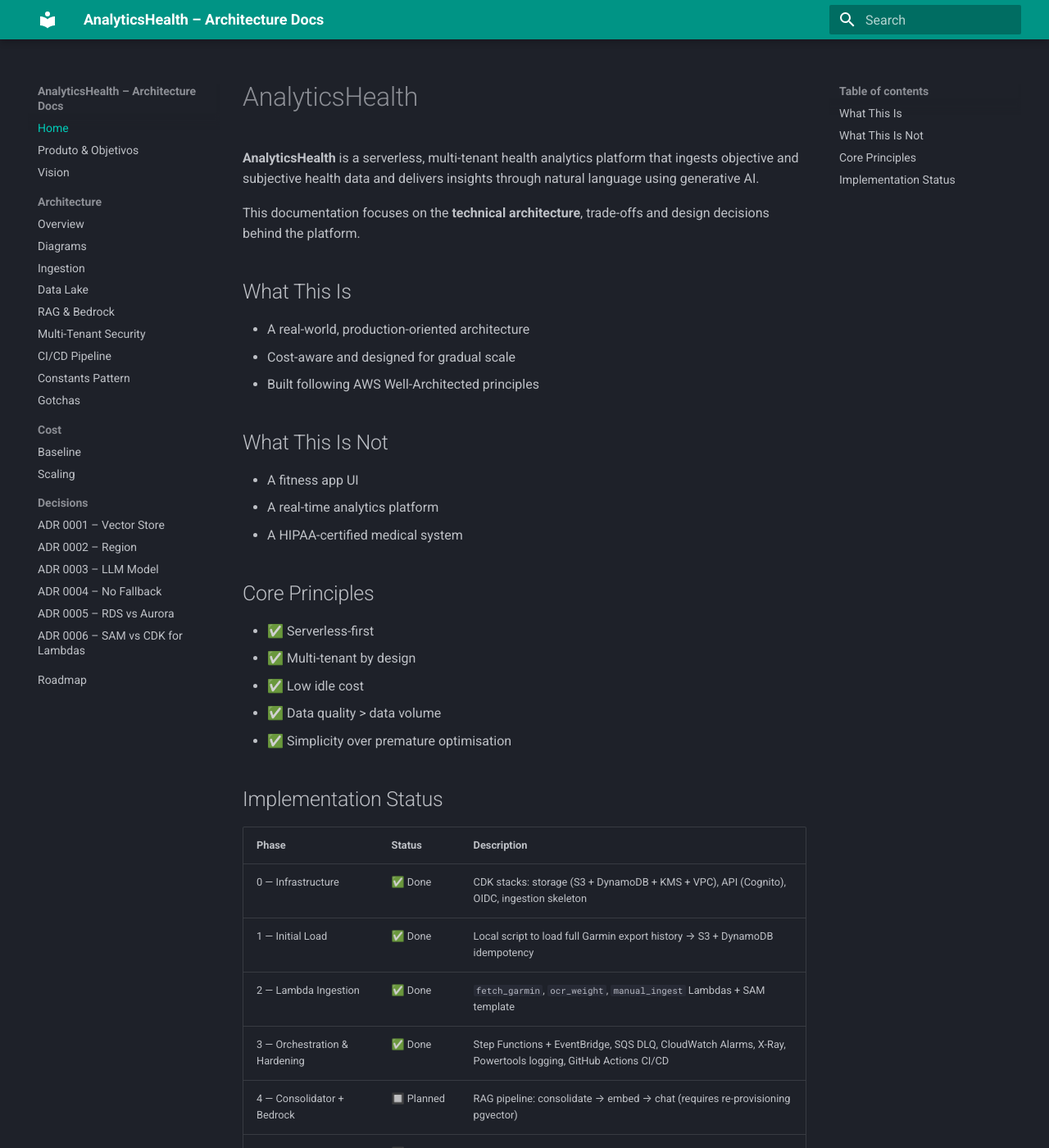
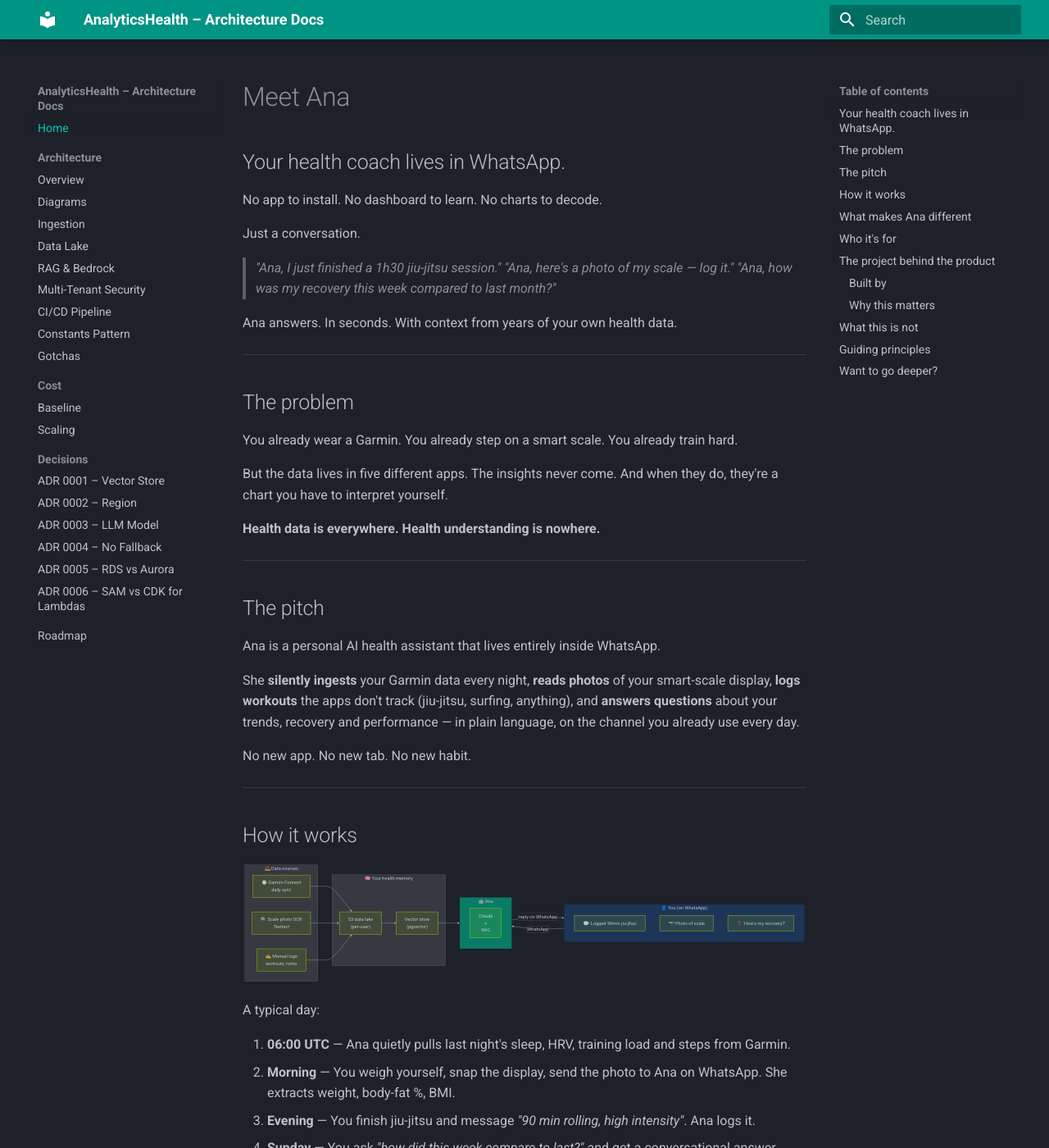
Before and after one commit to analyticshealth/analyticshealth-docs, an MkDocs documentation site: the page built from docs/index.md, in a window 1280 px wide and 1400 px high. Shown: the whole window at 82% size. Built offline with MkDocs 1.6.1 and Material for MkDocs 9.7.7, drawn with Linux system fonts in a browser that asks for light colours; some of the changed text lies outside the part shown.

Commit message:
chore(doc) product page

````diff
--- a/docs/index.md
+++ b/docs/index.md
@@ -1,33 +1,168 @@
-# AnalyticsHealth
+# Meet Ana
 
-**AnalyticsHealth** is a serverless, multi-tenant health analytics platform that ingests objective and subjective health data and delivers insights through natural language using generative AI.
+## Your health coach lives in WhatsApp.
 
-This documentation focuses on the **technical architecture**, trade-offs and design decisions behind the platform.
+No app to install. No dashboard to learn. No charts to decode.
 
-## What This Is
-- A real-world, production-oriented architecture
-- Cost-aware and designed for gradual scale
-- Built following AWS Well-Architected principles
+Just a conversation.
 
-## What This Is Not
-- A fitness app UI
-- A real-time analytics platform
-- A HIPAA-certified medical system
+> *"Ana, I just finished a 1h30 jiu-jitsu session."*
+> *"Ana, here's a photo of my scale — log it."*
+> *"Ana, how was my recovery this week compared to last month?"*
 
-## Core Principles
-- ✅ Serverless-first
-- ✅ Multi-tenant by design
-- ✅ Low idle cost
-- ✅ Data quality > data volume
-- ✅ Simplicity over premature optimisation
+Ana answers. In seconds. With context from years of your own health data.
 
-## Implementation Status
+---
 
-| Phase | Status | Description |
+## The problem
+
+You already wear a Garmin. You already step on a smart scale. You already train hard.
+
+But the data lives in five different apps. The insights never come. And when they do, they're a chart you have to interpret yourself.
+
+**Health data is everywhere. Health understanding is nowhere.**
+
+---
+
+## The pitch
+
+Ana is a personal AI health assistant that lives entirely inside WhatsApp.
+
+She **silently ingests** your Garmin data every night, **reads photos** of your smart-scale display, **logs workouts** the apps don't track (jiu-jitsu, surfing, anything), and **answers questions** about your trends, recovery and performance — in plain language, on the channel you already use every day.
+
+No new app. No new tab. No new habit.
+
+---
+
+## How it works
+
+```mermaid
+flowchart LR
+    subgraph User["👤 You (on WhatsApp)"]
+        MSG["💬 'Logged 90min jiu-jitsu'"]
+        IMG["📷 Photo of scale"]
+        Q["❓ 'How's my recovery?'"]
+    end
+
+    subgraph Ana["🤖 Ana"]
+        BRAIN["Claude<br/>+<br/>RAG"]
+    end
+
+    subgraph Sources["📥 Data sources"]
+        GARMIN["⌚ Garmin Connect<br/><i>daily sync</i>"]
+        OCR["🔍 Scale photo OCR<br/><i>Textract</i>"]
+        MANUAL["✍️ Manual logs<br/><i>workouts, notes</i>"]
+    end
+
+    subgraph Memory["🧠 Your health memory"]
+        LAKE["S3 data lake<br/>(per-user)"]
+        VEC["Vector store<br/>(pgvector)"]
+    end
+
+    User -->|WhatsApp| Ana
+    GARMIN --> LAKE
+    OCR --> LAKE
+    MANUAL --> LAKE
+    LAKE --> VEC
+    VEC --> Ana
+    Ana -->|reply on WhatsApp| User
+
+    style Ana fill:#0a7c66,stroke:#0a7c66,color:#fff
+    style User fill:#1d3557,stroke:#1d3557,color:#fff
+```
+
+A typical day:
+
+1. **06:00 UTC** — Ana quietly pulls last night's sleep, HRV, training load and steps from Garmin.
+2. **Morning** — You weigh yourself, snap the display, send the photo to Ana on WhatsApp. She extracts weight, body-fat %, BMI.
+3. **Evening** — You finish jiu-jitsu and message *"90 min rolling, high intensity"*. Ana logs it.
+4. **Sunday** — You ask *"how did this week compare to last?"* and get a conversational answer grounded in your actual data.
+
+You never open a dashboard. Because there isn't one.
+
+---
+
+## What makes Ana different
+
+| | Typical fitness app | **Ana** |
 |---|---|---|
-| 0 — Infrastructure | ✅ Done | CDK stacks: storage (S3 + DynamoDB + KMS + VPC), API (Cognito), OIDC, ingestion skeleton |
-| 1 — Initial Load | ✅ Done | Local script to load full Garmin export history → S3 + DynamoDB idempotency |
-| 2 — Lambda Ingestion | ✅ Done | `fetch_garmin`, `ocr_weight`, `manual_ingest` Lambdas + SAM template |
-| 3 — Orchestration & Hardening | ✅ Done | Step Functions + EventBridge, SQS DLQ, CloudWatch Alarms, X-Ray, Powertools logging, GitHub Actions CI/CD |
-| 4 — Consolidator + Bedrock | 🔲 Planned | RAG pipeline: consolidate → embed → chat (requires re-provisioning pgvector) |
-| 5 — Scale & Optimisation | 🔲 Planned | Multi-user onboarding, token budget controls, S3 replication |
+| Where it lives | Yet another app | WhatsApp — already on your phone |
+| Interface | Charts, rings, scores | Plain conversation |
+| Manual logging | Forms, dropdowns, taps | One sentence in a chat |
+| Scale data | Type it in | Send a photo |
+| Insights | You interpret | She explains |
+| Data ownership | Vendor cloud | Your own AWS account |
+
+---
+
+## Who it's for
+
+Ana is built **for one user first** — me. Then for a tight circle of family and close friends. Never as a public SaaS.
+
+That constraint is a feature: it lets the product stay opinionated, private and cheap to run, without compromising on production-grade engineering.
+
+---
+
+## The project behind the product
+
+AnalyticsHealth is also a **learning vehicle** — a way to develop hands-on expertise in applied AI on top of the AWS foundations I work with every day.
+
+### Built by
+
+[Lucas Simões Maistro](https://www.linkedin.com/in/lucassimoes/){target="_blank" rel="noopener"} — Solutions Architect at Volkswagen Digital Solutions, based in Cascais (Lisbon). 25+ years in software engineering and architecture, 15+ years teaching software engineering at university level (which is why the docs read the way they do).
+
+- AWS Certified Solutions Architect — Professional (2025)
+- AWS Certified Data Engineer — Associate (2025)
+- AWS Certified DevOps Engineer — Professional (2023)
+- Azure Solutions Architect Expert (2023)
+- [GitHub](https://github.com/lucassimoesmaistro){target="_blank" rel="noopener"}
+
+Background: jiu-jitsu black belt, marathoner, multi-sport for life. Ana is built on the data that comes from all of that.
+
+The name **Ana** is a tribute to my wife, [**Ana Paula**](https://www.linkedin.com/in/anapaulamoraissilva/){target="_blank" rel="noopener"} — and a natural acronym of **Ana**lyticsHealth.
+
+### Why this matters
+
+Three things I'm developing on this project at once:
+
+- **Applied AI** — a real RAG pipeline on Amazon Bedrock, with Claude as the reasoning engine
+- **Production-grade AWS architecture** — 100% IaC (CDK + SAM), GitHub OIDC, Landing Zone with SSO, Well-Architected from day one
+- **A real product with real data** — years of my own Garmin history, my own weight measurements, my own training. No synthetic datasets, no toy problems.
+
+In my day job I led an architecture redesign that took a data ingestion pipeline from **17 days to 9 hours** and cut its cost by **83%**. The same instinct — *idle cost should be zero, real cost should be justified* — drives every decision in Ana.
+
+---
+
+## What this is not
+
+- ❌ A public SaaS or commercial product
+- ❌ A mobile app or a web dashboard
+- ❌ A medical or clinically certified system
+- ❌ A real-time analytics platform (D-1 data is fine)
+
+---
+
+## Guiding principles
+
+| Principle | What it means in practice |
+|---|---|
+| **Conversation-only** | If it can't be done in a WhatsApp message, it doesn't ship |
+| **Idle cost ≈ $0** | Pay-per-use everywhere; nothing always-on while not in use |
+| **Your data, your account** | Single-tenant by design; `user_id` from JWT, never from request body |
+| **Real data, real trade-offs** | Privacy, idempotency, cost and failure tolerance are first-class concerns |
+| **Documented decisions** | Every meaningful choice has an ADR alongside the code |
+
+---
+
+## Want to go deeper?
+
+This is the product story. The rest of the site is the engineering behind it.
+
+- **[Architecture Overview](architecture/overview.md)** — the layered, event-driven design and the AWS services that power it
+- **[Diagrams](architecture/diagram.md)** — ingestion flow, RAG pipeline, multi-tenant data layout
+- **[RAG & Bedrock](architecture/rag-bedrock.md)** — how Ana retrieves context and reasons over it
+- **[Multi-Tenant Security](architecture/security-multitenant.md)** — defense-in-depth for per-user isolation
+- **[CI/CD Pipeline](architecture/cicd.md)** — GitHub OIDC, no long-lived credentials
+- **[Cost — Baseline](cost/baseline.md)** & **[Scaling](cost/scaling.md)** — the real numbers at 1, 10, and 100 users
+- **[Architecture Decisions (ADRs)](decisions/adr-0001-pgvector-vs-opensearch.md)** — every meaningful choice, documented
+- **[Roadmap](roadmap.md)** — what's done, what's next
--- a/docs/product.md
+++ /dev/null
@@ -1,153 +0,0 @@
-# Meet Ana
-
-## Your health coach lives in WhatsApp.
-
-No app to install. No dashboard to learn. No charts to decode.
-
-Just a conversation.
-
-> *"Ana, I just finished a 1h30 jiu-jitsu session."*
-> *"Ana, here's a photo of my scale — log it."*
-> *"Ana, how was my recovery this week compared to last month?"*
-
-Ana answers. In seconds. With context from years of your own health data.
-
----
-
-## The problem
-
-You already wear a Garmin. You already step on a smart scale. You already train hard.
-
-But the data lives in five different apps. The insights never come. And when they do, they're a chart you have to interpret yourself.
-
-**Health data is everywhere. Health understanding is nowhere.**
-
----
-
-## The pitch
-
-Ana is a personal AI health assistant that lives entirely inside WhatsApp.
-
-She **silently ingests** your Garmin data every night, **reads photos** of your smart-scale display, **logs workouts** the apps don't track (jiu-jitsu, surfing, anything), and **answers questions** about your trends, recovery and performance — in plain language, on the channel you already use every day.
-
-No new app. No new tab. No new habit.
-
----
-
-## How it works
-
-```mermaid
-flowchart LR
-    subgraph User["👤 You (on WhatsApp)"]
-        MSG["💬 'Logged 90min jiu-jitsu'"]
-        IMG["📷 Photo of scale"]
-        Q["❓ 'How's my recovery?'"]
-    end
-
-    subgraph Ana["🤖 Ana"]
-        BRAIN["Claude<br/>+<br/>RAG"]
-    end
-
-    subgraph Sources["📥 Data sources"]
-        GARMIN["⌚ Garmin Connect<br/><i>daily sync</i>"]
-        OCR["🔍 Scale photo OCR<br/><i>Textract</i>"]
-        MANUAL["✍️ Manual logs<br/><i>workouts, notes</i>"]
-    end
-
-    subgraph Memory["🧠 Your health memory"]
-        LAKE["S3 data lake<br/>(per-user)"]
-        VEC["Vector store<br/>(pgvector)"]
-    end
-
-    User -->|WhatsApp| Ana
-    GARMIN --> LAKE
-    OCR --> LAKE
-    MANUAL --> LAKE
-    LAKE --> VEC
-    VEC --> Ana
-    Ana -->|reply on WhatsApp| User
-
-    style Ana fill:#0a7c66,stroke:#0a7c66,color:#fff
-    style User fill:#1d3557,stroke:#1d3557,color:#fff
-```
-
-A typical day:
-
-1. **06:00 UTC** — Ana quietly pulls last night's sleep, HRV, training load and steps from Garmin.
-2. **Morning** — You weigh yourself, snap the display, send the photo to Ana on WhatsApp. She extracts weight, body-fat %, BMI.
-3. **Evening** — You finish jiu-jitsu and message *"90 min rolling, high intensity"*. Ana logs it.
-4. **Sunday** — You ask *"how did this week compare to last?"* and get a conversational answer grounded in your actual data.
-
-You never open a dashboard. Because there isn't one.
-
----
-
-## What makes Ana different
-
-| | Typical fitness app | **Ana** |
-|---|---|---|
-| Where it lives | Yet another app | WhatsApp — already on your phone |
-| Interface | Charts, rings, scores | Plain conversation |
-| Manual logging | Forms, dropdowns, taps | One sentence in a chat |
-| Scale data | Type it in | Send a photo |
-| Insights | You interpret | She explains |
-| Data ownership | Vendor cloud | Your own AWS account |
-
----
-
-## Who it's for
-
-Ana is built **for one user first** — me. Then for a tight circle of family and close friends. Never as a public SaaS.
-
-That constraint is a feature: it lets the product stay opinionated, private and cheap to run, without compromising on production-grade engineering.
-
----
-
-## The project behind the product
-
-AnalyticsHealth is also a **learning vehicle** — a way to develop hands-on expertise in applied AI on top of the AWS foundations I work with every day.
-
-### Built by
-
-[Lucas Simões Maistro](https://www.linkedin.com/in/lucassimoes/){target="_blank" rel="noopener"} — Solutions Architect at Volkswagen Digital Solutions, based in Cascais (Lisbon). 25+ years in software engineering and architecture, 15+ years teaching software engineering at university level (which is why the docs read the way they do).
-
-- AWS Certified Solutions Architect — Professional (2025)
-- AWS Certified Data Engineer — Associate (2025)
-- AWS Certified DevOps Engineer — Professional (2023)
-- Azure Solutions Architect Expert (2023)
-- [GitHub](https://github.com/lucassimoesmaistro){target="_blank" rel="noopener"}
-
-Background: jiu-jitsu black belt, marathoner, multi-sport for life. Ana is built on the data that comes from all of that.
-
-The name **Ana** is a tribute to my wife, [**Ana Paula**](https://www.linkedin.com/in/anapaulamoraissilva/){target="_blank" rel="noopener"} — and a natural acronym of **Ana**lyticsHealth.
-
-### Why this matters
-
-Three things I'm developing on this project at once:
-
-- **Applied AI** — a real RAG pipeline on Amazon Bedrock, with Claude as the reasoning engine
-- **Production-grade AWS architecture** — 100% IaC (CDK + SAM), GitHub OIDC, Landing Zone with SSO, Well-Architected from day one
-- **A real product with real data** — years of my own Garmin history, my own weight measurements, my own training. No synthetic datasets, no toy problems.
-
-In my day job I led an architecture redesign that took a data ingestion pipeline from **17 days to 9 hours** and cut its cost by **83%**. The same instinct — *idle cost should be zero, real cost should be justified* — drives every decision in Ana.
-
----
-
-## What this is not
-
-- ❌ A public SaaS or commercial product
-- ❌ A mobile app or a web dashboard
-- ❌ A medical or clinically certified system
-- ❌ A real-time analytics platform (D-1 data is fine)
-
----
-
-## Guiding principles
-
-| Principle | What it means in practice |
-|---|---|
-| **Conversation-only** | If it can't be done in a WhatsApp message, it doesn't ship |
-| **Idle cost ≈ $0** | Pay-per-use everywhere; nothing always-on while not in use |
-| **Your data, your account** | Single-tenant by design; `user_id` from JWT, never from request body |
-| **Real data, real trade-offs** | Privacy, idempotency, cost and failure tolerance are first-class concerns |
-| **Documented decisions** | Every meaningful choice has an ADR alongside the code |
--- a/mkdocs.yml
+++ b/mkdocs.yml
@@ -31,8 +31,6 @@
 
 nav:
   - Home: index.md
-  - Produto & Objetivos: product.md
-  - Vision: vision.md
   - Architecture:
       - Overview: architecture/overview.md
       - Diagrams: architecture/diagram.md
````
Also changed, not shown: docs/vision.md (deleted, +0 -19 lines).
